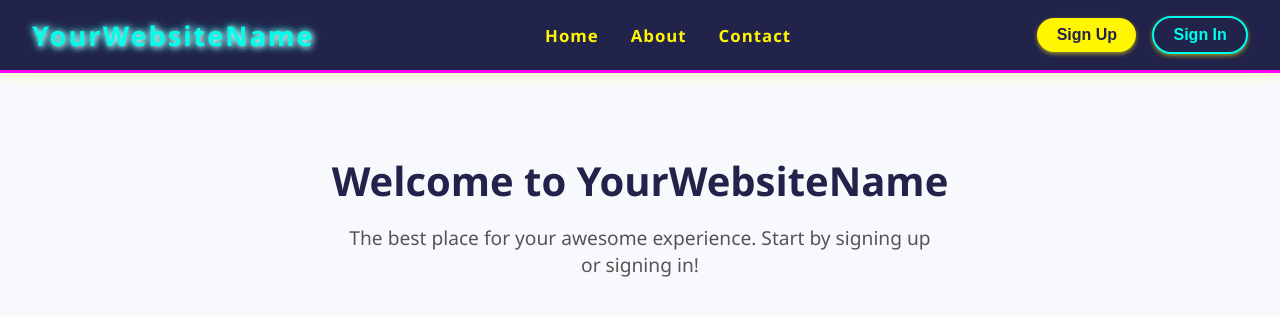
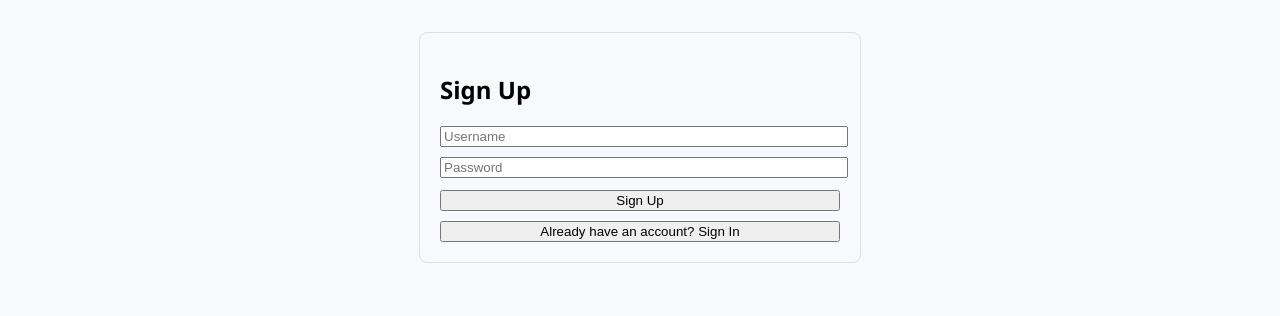
Before and after one commit to JahnaviBathula86/LLM-Arena-Project, a React (Create React App) app: page / in a window 1280 px wide. Shown: the top 316 px of the page. Built offline with nearby package versions, Linux system fonts and the light colour scheme.

Commit message:
Add main.py FastAPI backend

```diff
--- a/src/App.js
+++ b/src/App.js
@@ -1,70 +1,58 @@
-import React from "react";
-import { BrowserRouter as Router, Routes, Route, Link } from "react-router-dom";
-import "./index.css";
-
-function Navbar() {
-  return (
-    <nav className="navbar">
-      <div className="navbar__logo">YourWebsiteName</div>
-      <ul className="navbar__links">
-        <li><Link to="/">Home</Link></li>
-        <li><a href="#about">About</a></li>
-        <li><a href="#contact">Contact</a></li>
-      </ul>
-      <div className="navbar__actions">
-        <Link to="/signup"><button className="btn signup">Sign Up</button></Link>
-        <Link to="/signin"><button className="btn signin">Sign In</button></Link>
-      </div>
-    </nav>
-  );
-}
-
-function Home() {
-  return (
-    <main className="landing">
-      <h1>Welcome to YourWebsiteName</h1>
-      <p>The best place for your awesome experience. Start by signing up or signing in!</p>
-    </main>
-  );
-}
-
-function SignIn() {
-  return (
-    <main className="form-page">
-      <h1>Sign In</h1>
-      <form className="auth-form">
-        <input type="email" placeholder="Email" required /><br/>
-        <input type="password" placeholder="Password" required /><br/>
-        <button type="submit" className="btn signin">Sign In</button>
-      </form>
-    </main>
-  );
-}
-
-function SignUp() {
-  return (
-    <main className="form-page">
-      <h1>Sign Up</h1>
-      <form className="auth-form">
-        <input type="text" placeholder="Name" required /><br/>
-        <input type="email" placeholder="Email" required /><br/>
-        <input type="password" placeholder="Password" required /><br/>
-        <button type="submit" className="btn signup">Sign Up</button>
-      </form>
-    </main>
-  );
-}
+import React, { useState } from 'react';
 
 function App() {
+  const [signUp, setSignUp] = useState(true);
+  const [username, setUsername] = useState('');
+  const [password, setPassword] = useState('');
+  const [message, setMessage] = useState('');
+
+  const handleSubmit = async (e) => {
+    e.preventDefault();
+    setMessage('');
+    const endpoint = signUp ? '/signup' : '/signin';
+    try {
+      const res = await fetch(`http://localhost:8000${endpoint}`, {
+        method: 'POST',
+        headers: { 'Content-Type': 'application/json' },
+        body: JSON.stringify({ username, password }),
+      });
+
+      const data = await res.json();
+      if (!res.ok) throw new Error(data.detail || data.message);
+      setMessage(data.message);
+    } catch (err) {
+      setMessage(err.message);
+    }
+  };
+
   return (
-    <Router>
-      <Navbar />
-      <Routes>
-        <Route path="/signin" element={<SignIn />} />
-        <Route path="/signup" element={<SignUp />} />
-        <Route path="/" element={<Home />} />
-      </Routes>
-    </Router>
+    <div style={{ maxWidth: 400, margin: '2rem auto', padding: 20, border: '1px solid #ddd', borderRadius: 8 }}>
+      <h2>{signUp ? 'Sign Up' : 'Sign In'}</h2>
+      <form onSubmit={handleSubmit}>
+        <input
+          value={username}
+          onChange={e => setUsername(e.target.value)}
+          placeholder='Username'
+          required
+          style={{ display: 'block', marginBottom: 10, width: '100%' }}
+        />
+        <input
+          value={password}
+          onChange={e => setPassword(e.target.value)}
+          type='password'
+          placeholder='Password'
+          required
+          style={{ display: 'block', marginBottom: 10, width: '100%' }}
+        />
+        <button type='submit' style={{ width: '100%' }}>
+          {signUp ? 'Sign Up' : 'Sign In'}
+        </button>
+      </form>
+      <button onClick={() => setSignUp(!signUp)} style={{ marginTop: 10, width: '100%' }}>
+        {signUp ? 'Already have an account? Sign In' : 'No account? Sign Up'}
+      </button>
+      {message && <div style={{ marginTop: 20, color: message.includes('success') ? 'green' : 'red' }}>{message}</div>}
+    </div>
   );
 }
 
```
Also changed, not shown: 1 other file (tests, documents, lock files or other folders).
